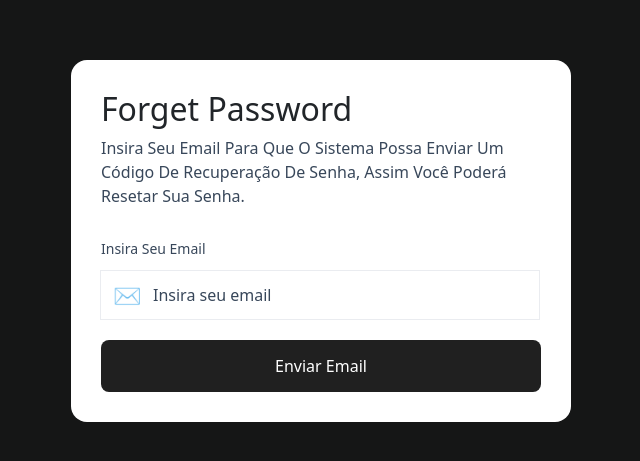
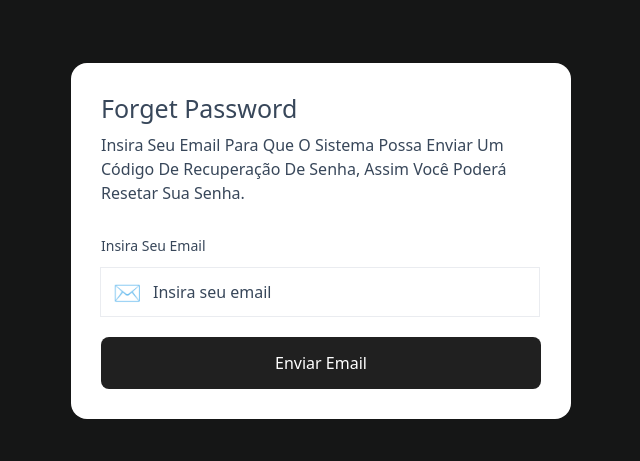
Before and after one commit to GabrielLima2803/TalkHub, a Vue app in the folder frontend/: page /forget-password in a window 1280 px wide. Shown: the part 159-620 px from the top of the page, without its empty margins (319-959 px from the left). Built offline with nearby package versions, Linux system fonts and the light colour scheme.

Commit message:
<Fix> name class

```diff
--- a/frontend/src/components/auth/ForgetPasswordComp.vue
+++ b/frontend/src/components/auth/ForgetPasswordComp.vue
@@ -2,7 +2,7 @@
     <div class="wrapper">
         <div class="container">
             <div class="tittle-section">
-                <h2 class="tittle">Forget Password</h2>
+                <h2 class="title">Forget Password</h2>
                 <p class="para">Insira seu email para que o sistema possa enviar um código de recuperação de senha, assim você poderá resetar sua senha. </p>
             </div>
             <form action="" class="from">
```
